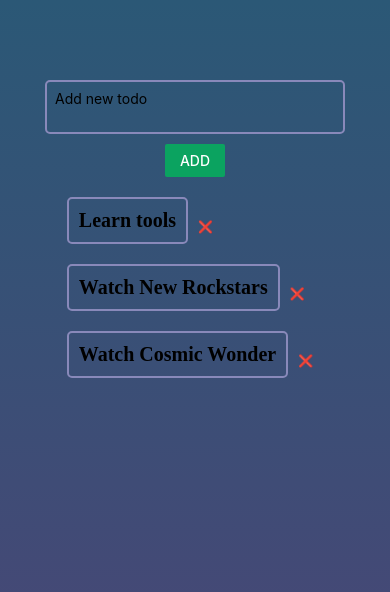
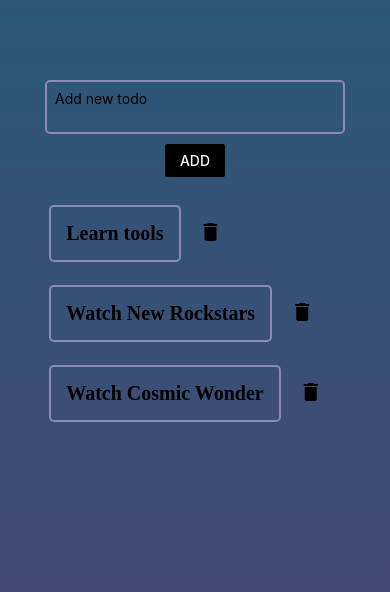
Before and after one commit to abhishekpawl/react-native-todo-app, a React Native app: screen / in a window 390 px wide. Shown: the top 592 px of the page. Built offline with nearby package versions, Linux system fonts and the light colour scheme.

Commit message:
Added delete icon

```diff
--- a/components/AddTodo.js
+++ b/components/AddTodo.js
@@ -12,7 +12,7 @@ export default function AddTodo({submitHandler, updateText}) {
       />
       <View style={styles.addButtonOuter}>
         <View style={styles.addButtonInner}>
-          <Button title='add' color="#0ba360" onPress={submitHandler}/>
+          <Button title='add' color="black" onPress={submitHandler}/>
         </View>
       </View>
     </View>
--- a/components/ViewTodo.js
+++ b/components/ViewTodo.js
@@ -1,5 +1,6 @@
 import React from 'react';
 import { StyleSheet, Text, View, FlatList, TouchableOpacity } from 'react-native';
+import { MaterialIcons } from '@expo/vector-icons';
 
 export default function ViewTodo({todos, deleteHandler}) {
   return (
@@ -11,7 +12,8 @@ export default function ViewTodo({todos, deleteHandler}) {
             <View style={styles.todoContainer}>
               <Text style={styles.todo}>{item.text}</Text>
               <TouchableOpacity style={styles.todoCross} onPress={() => deleteHandler(item.key)}>
-                <Text style={styles.cross}>&#10060;</Text>
+                {/* <Text style={styles.cross}>&#10060;</Text> */}
+                <MaterialIcons name="delete" size={24} color="black" />
               </TouchableOpacity>
             </View>
           )}
@@ -26,10 +28,11 @@ const styles = StyleSheet.create({
     padding: 20,
     color: 'black',
     flex: 1,
+    marginTop: 5,
   },
   todo: {
     marginBottom: 20,
-    padding: 10,
+    padding: 15,
     fontSize: 20,
     fontWeight: "bold",
     fontFamily: 'notoserif',
@@ -40,7 +43,7 @@ const styles = StyleSheet.create({
   list: {flex: 1},
   todoCross: {
     marginBottom: 20,
-    padding: 10,
+    padding: 18,
     fontWeight: "bold",
     fontFamily: 'notoserif',
   },
```
